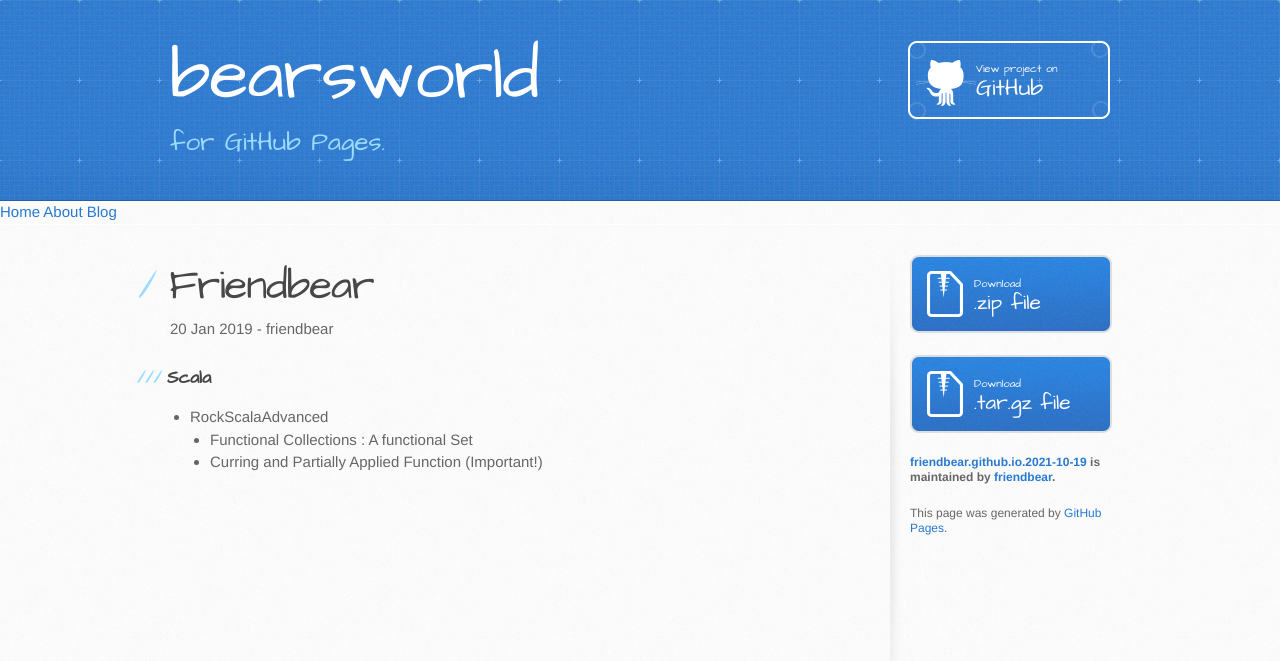
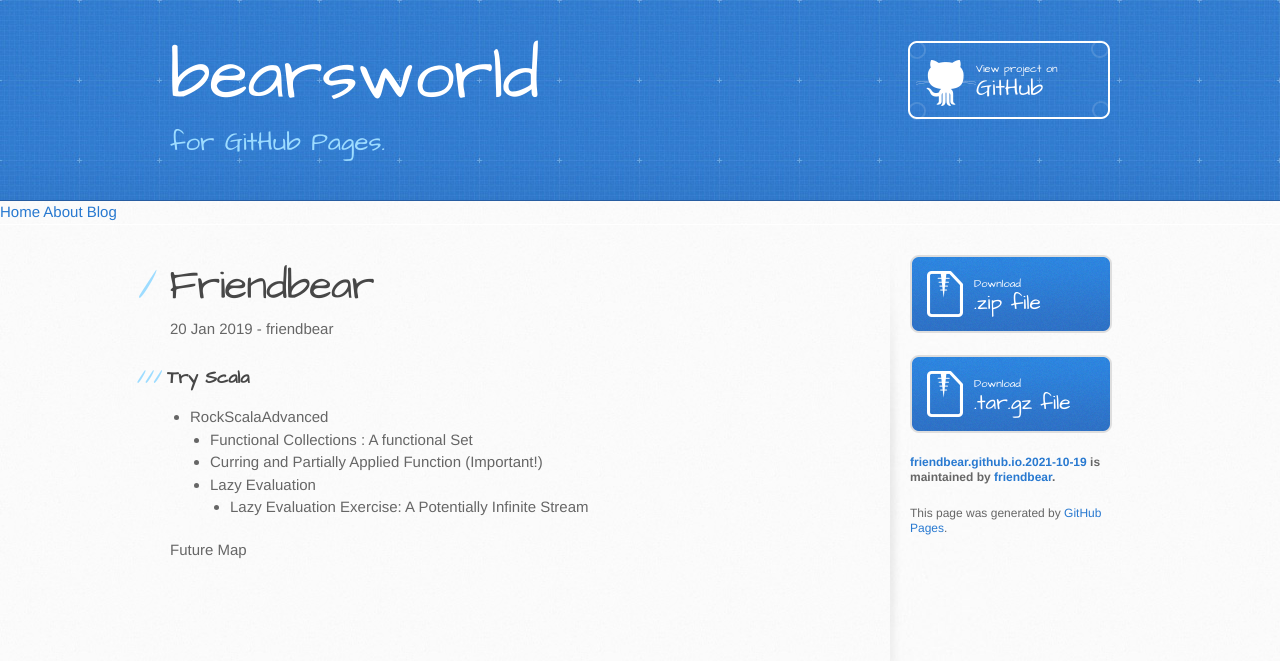
Before and after one commit to friendbear/friendbear.github.io.2021-10-19, a Jekyll site: the page built from _posts/2019-01-20-friendbear.md, in a window 1280 px wide. Shown: the top 661 px of the page. Built offline with Jekyll 4.4.1, drawn with Linux system fonts in a browser that asks for light colours; comment, search, counter and statistics services are not loaded.

Commit message:
add code

```diff
--- a/_posts/2019-01-20-friendbear.md
+++ b/_posts/2019-01-20-friendbear.md
@@ -3,7 +3,41 @@ layout: post
 author: friendbear
 ---
 
-### Scala
+### Try Scala
 - RockScalaAdvanced
   + Functional Collections : A functional Set
   + Curring and Partially Applied Function (Important!)
+  + Lazy Evaluation
+    + Lazy Evaluation Exercise: A Potentially Infinite Stream
+
+
+<details>
+<summary>Future Map</summary>
+<pre>
+<code class="language-scala">
+
+#!/usr/bin/env amm
+@main
+def curried(args: String*) = {
+
+  val superAdderOrg: Int => (Int => Int) = (x: Int) => (y: Int) => x + y
+  // equal
+  val superAdder: Int => Int => Int = // Higher order function 🔴
+    x => y => x + y
+
+  // curried functions
+  val superAdder2: Int => Int => Int = new Function2[Int, Int, Int] {
+    override def apply(x: Int, y: Int): Int = x + y
+  } curried
+
+  lazy val add3 = superAdder(3) // Int => Int => y => 3 + y
+  println(add3(5)) // Int => 3 + 5
+  println(superAdder(3)(5)) // curried function
+}
+
+</code>
+
+<code>
+</code>
+</pre>
+</details>
```
